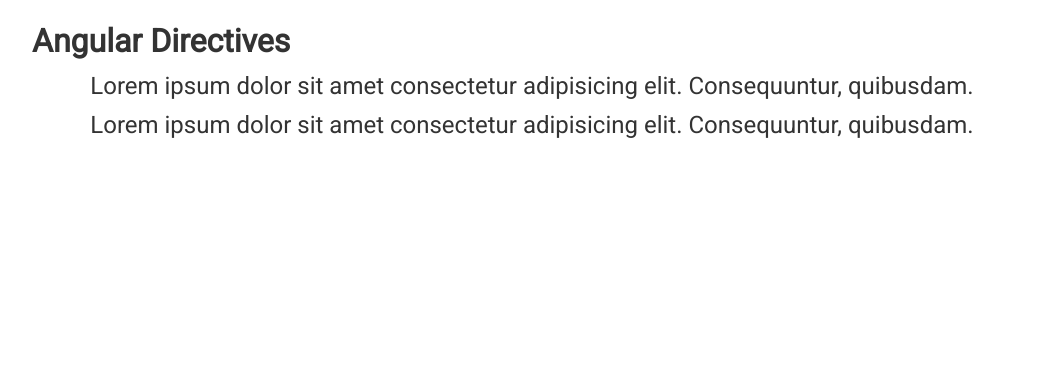
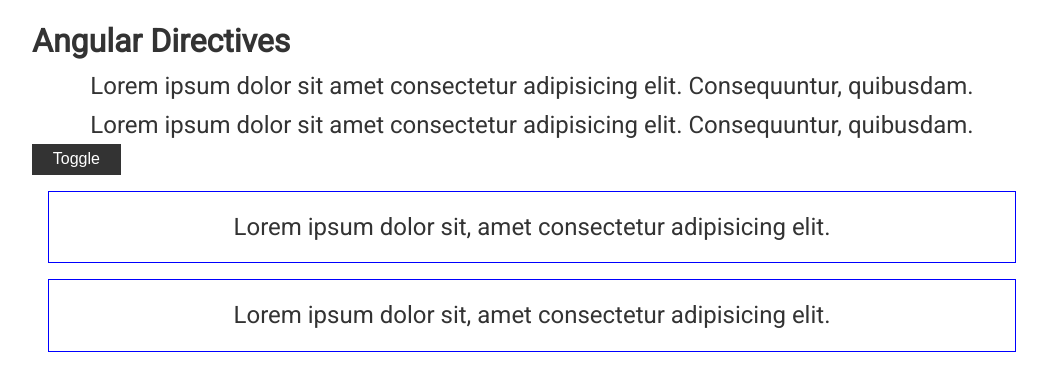
Before and after one commit to aleksander1802/angular-practice, an Angular app: page / in a window 1280 px wide. Shown: the top 390 px of the page, without its empty margins (108-1155 px from the left). Built offline with nearby package versions, Linux system fonts and the light colour scheme.

Commit message:
feat: added custom structural directive

```diff
--- a/src/app/app.component.html
+++ b/src/app/app.component.html
@@ -1,7 +1,7 @@
 <div class="container">
     <h1>Angular Directives</h1>
     <p
-        appStyle="red"
+        appStyle="crimson"
         [dStyles]="{
             border: '3px solid blue',
 
@@ -22,4 +22,16 @@
         Lorem ipsum dolor sit amet consectetur adipisicing elit. Consequuntur,
         quibusdam.
     </p>
+
+    <button class="btn" (click)="isVisible = !isVisible">Toggle</button>
+
+    <div class="wrap" *appIfnot="!isVisible">
+        <p>Lorem ipsum dolor sit, amet consectetur adipisicing elit.</p>
+    </div>
+
+    <ng-template [appIfnot]="!isVisible">
+        <div class="wrap">
+            <p>Lorem ipsum dolor sit, amet consectetur adipisicing elit.</p>
+        </div>
+    </ng-template>
 </div>
--- a/src/app/app.component.scss
+++ b/src/app/app.component.scss
@@ -2,3 +2,9 @@ p {
     font-size: 1.5rem;
     text-align: center;
 }
+
+.wrap {
+    border: 1px solid blue;
+    margin: 1rem;
+    padding: 1rem;
+}
--- a/src/app/app.component.ts
+++ b/src/app/app.component.ts
@@ -11,4 +11,6 @@ export interface Post {
     templateUrl: './app.component.html',
     styleUrls: ['./app.component.scss'],
 })
-export class AppComponent {}
+export class AppComponent {
+    isVisible = true;
+}
--- a/src/app/app.module.ts
+++ b/src/app/app.module.ts
@@ -4,9 +4,10 @@ import { AppRoutingModule } from './app-routing.module';
 import { AppComponent } from './app.component';
 import { FormsModule } from '@angular/forms';
 import { StyleDirective } from './directives/style.directive';
+import { IfnotDirective } from './directives/ifnot.directive';
 
 @NgModule({
-    declarations: [AppComponent, StyleDirective],
+    declarations: [AppComponent, StyleDirective, IfnotDirective],
     imports: [BrowserModule, AppRoutingModule, FormsModule],
     providers: [],
     bootstrap: [AppComponent],
--- /dev/null
+++ b/src/app/directives/ifnot.directive.ts
@@ -0,0 +1,20 @@
+import { Directive, Input, TemplateRef, ViewContainerRef } from '@angular/core';
+
+@Directive({
+    selector: '[appIfnot]',
+})
+export class IfnotDirective {
+
+  @Input('appIfnot') set ifNot(condition: boolean) {
+    if (!condition) {
+      this.viewContainer.createEmbeddedView(this.templateRef)
+    } else {
+      this.viewContainer.clear();
+    }
+  }
+
+    constructor(
+        private templateRef: TemplateRef<unknown>,
+        private viewContainer: ViewContainerRef
+    ) {}
+}
--- a/src/app/directives/style.directive.ts
+++ b/src/app/directives/style.directive.ts
@@ -8,7 +8,7 @@ import {
 
 @Directive({ selector: '[appStyle]' })
 export class StyleDirective {
-    @Input('appStyle') color = 'blue';
+    @Input('appStyle') color = 'cyan';
     @Input() dStyles:
         | {
               border?: string;
@@ -18,10 +18,6 @@ export class StyleDirective {
         | undefined;
 
     constructor(private elRef: ElementRef, private renderer: Renderer2) {}
-
-    @HostListener('click', ['$event']) onClick(el: Element) {
-        console.log(el);
-    }
 
     @HostListener('mouseenter') onEnter() {
         this.renderer.setStyle(this.elRef.nativeElement, 'color', this.color);
```
